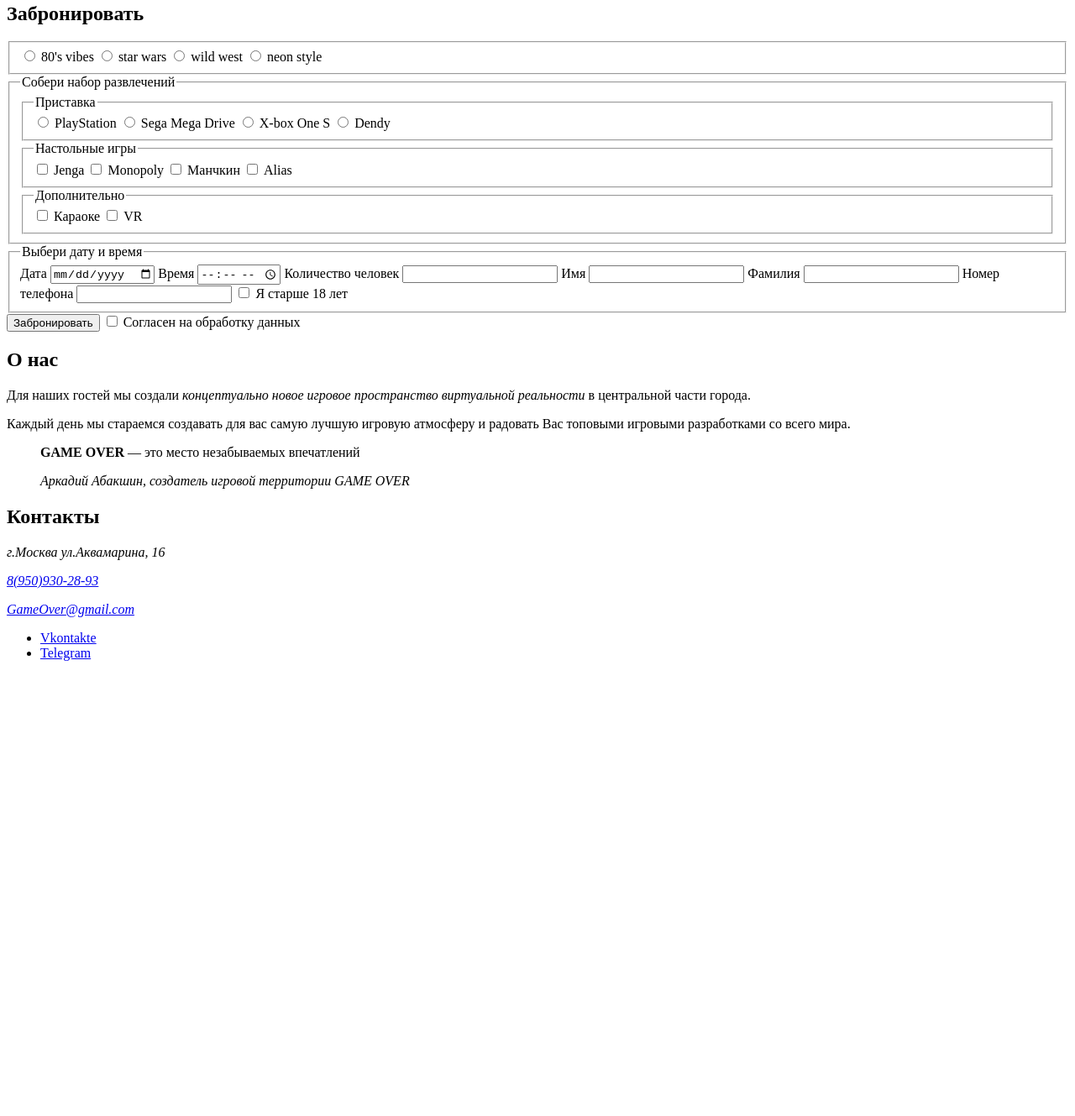
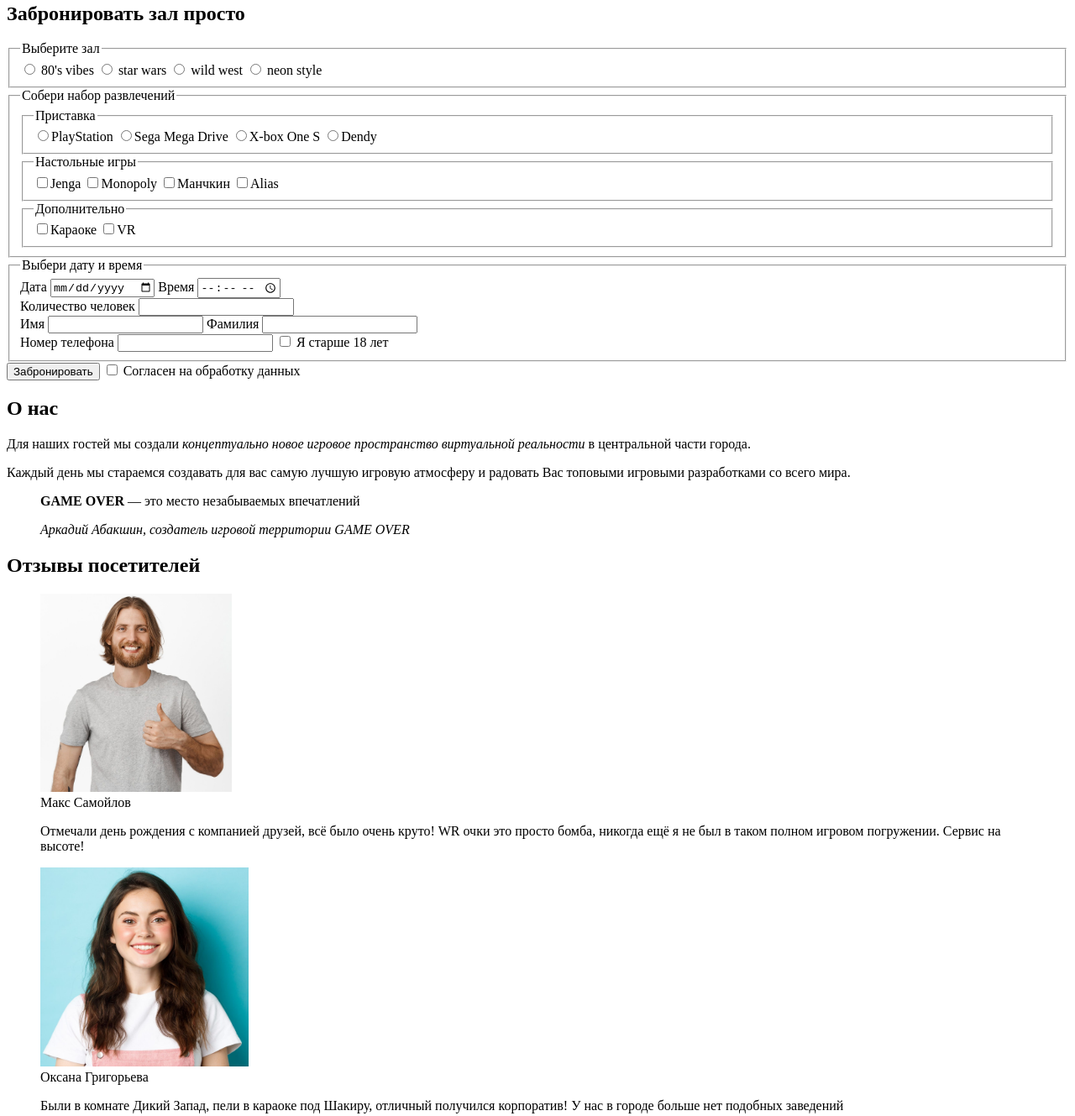
Before and after one commit to alex93eliseyeva/GO, a plain HTML site: page index.html in a window 1280 px wide. Shown: the part 2021-3350 px from the top of the page at 84% size. Before the commit the page ends 2824 px from the top, so only its background shows below. Drawn offline with Linux system fonts and the light colour scheme.

Commit message:
changes reviews and semantics

```diff
--- a/index.html
+++ b/index.html
@@ -85,10 +85,12 @@
       </section>
 
       <section>
-        <h2>Забронировать</h2>
+        <h2>Забронировать зал просто</h2>
 
         <form action="https://jsonplaceholder.typicode.com/posts" method="post" target="_blank">
           <fieldset>
+            <legend>Выберите зал</legend>
+
             <input type="radio" name="rooms" value="80s" id="80">
             <label for="80">80's vibes</label>
 
@@ -106,65 +108,85 @@
             <legend>Собери набор развлечений</legend>
             <fieldset>
               <legend>Приставка</legend>
-                <input type="radio" name="console" value="PlayStation" id="PS">
-                <label for="PS">PlayStation</label>
+                <label>
+                  <input type="radio" name="console" value="PlayStation">PlayStation
+                </label>
 
-                <input type="radio" name="console" value="segaMegaDrive" id="SMD">
-                <label for="SMD">Sega Mega Drive</label>
+                <label>
+                  <input type="radio" name="console" value="segaMegaDrive">Sega Mega Drive
+                </label>
 
-                <input type="radio" name="console" value="xboxOneS" id="Xb">
-                <label for="Xb">X-box One S</label>
+                <label>
+                  <input type="radio" name="console" value="xboxOneS">X-box One S
+                </label>
 
-                <input type="radio" name="console" value="dendy" id="D">
-                <label for="D">Dendy</label>
+                <label>
+                  <input type="radio" name="console" value="dendy">Dendy
+                </label>
             </fieldset>
 
             <fieldset>
               <legend>Настольные игры</legend>
-                <input type="checkbox" name="game" value="jenga" id="J">
-                <label for="J">Jenga</label>
+                <label>
+                  <input type="checkbox" name="game" value="jenga">Jenga
+                </label>
 
-                <input type="checkbox" name="game" value="monopoly" id="Mono">
-                <label for="Mono">Monopoly</label>
+                <label>
+                  <input type="checkbox" name="game" value="monopoly">Monopoly
+                </label>
 
-                <input type="checkbox" name="game" value="manchkin" id="Manch">
-                <label for="Manch">Манчкин</label>
+                <label>
+                  <input type="checkbox" name="game" value="manchkin">Манчкин
+                </label>
 
-                <input type="checkbox" name="game" value="alias" id="A">
-                <label for="A">Alias</label>
+                <label>
+                  <input type="checkbox" name="game" value="alias">Alias
+                </label>
             </fieldset>
 
             <fieldset>
               <legend>Дополнительно</legend>
-                <input type="checkbox" name="extra" value="karaoke" id="K">
-                <label for="K">Караоке</label>
+                <label>
+                  <input type="checkbox" name="extra" value="karaoke">Караоке
+                </label>
 
-                <input type="checkbox" name="extra" value="vr" id="VR">
-                <label for="VR">VR</label>
+                <label>
+                  <input type="checkbox" name="extra" value="vr">VR
+                </label>
             </fieldset>
           </fieldset>
+
           <fieldset>
             <legend>Выбери дату и время</legend>
-              <label for="date">Дата</label>
-              <input type="date" name="date" id="date" required>
 
-              <label for="time">Время</label>
-              <input type="time" name="time" id="time" required>
+            <div>
+              <div>
+                <label for="date">Дата</label>
+                <input type="date" name="date" id="date" required>
+
+                <label for="time">Время</label>
+                <input type="time" name="time" id="time" required>
+              </div>
 
               <label for="count">Количество человек</label>
               <input type="number" name="count" id="count" required>
+            </div>
 
+            <div>
               <label for="name">Имя</label>
               <input type="text" name="name" id="name" required>
 
               <label for="surname">Фамилия</label>
               <input type="text" name="surname" id="surname" required>
+            </div>
 
+            <div>
               <label for="tel">Номер телефона</label>
               <input type="number" name="tel" id="tel" required>
 
               <input type="checkbox" name="confirm" id="confirm">
               <label for="confirm">Я старше 18 лет</label>
+            </div>
           </fieldset>
 
           <button type="submit">Забронировать</button>
@@ -186,6 +208,43 @@
 
           <p><cite>Аркадий Абакшин, создатель игровой территории GAME OVER</cite></p>
         </blockquote>
+      </section>
+
+      <section>
+        <h2>Отзывы посетителей</h2>
+
+        <div>
+          <figure>
+            <img src="img/max.jpeg" alt="Фото посетителя Макса Самойлова" width="228" height="236">
+            <figcaption>Макс Самойлов</figcaption>
+          </figure>
+
+          <blockquote>
+            <p>Отмечали день рождения с компанией друзей, всё было очень круто! WR очки это просто бомба, никогда ещё я не был в таком полном игровом погружении. Сервис на высоте!</p>
+          </blockquote>
+        </div>
+
+        <div>
+          <figure>
+            <img src="img/oxana.jpeg" alt="Фото посетителя Оксаны Григорьевой" width="248" height="237">
+            <figcaption>Оксана Григорьева</figcaption>
+          </figure>
+
+          <blockquote>
+            <p>Были в комнате Дикий Запад, пели в караоке под Шакиру, отличный получился корпоратив! У нас в городе больше нет подобных заведений</p>
+          </blockquote>
+        </div>
+
+        <div>
+          <figure>
+            <img src="img/nikita.jpeg" alt="Фото посетителя Никиты Ященко" width="227" height="270">
+            <figcaption>Никита Ященко</figcaption>
+          </figure>
+
+          <blockquote>
+            <p>Немного подвисала игра в VR очках, а так всё норм. Крутое оформление комнаты в стиле звёздных войн. Попал в атмосферу космоса</p>
+          </blockquote>
+        </div>
       </section>
     </main>
 
```
Also changed, not shown: img/max.jpeg (added), img/nikita.jpeg (added), img/oxana.jpeg (added).
